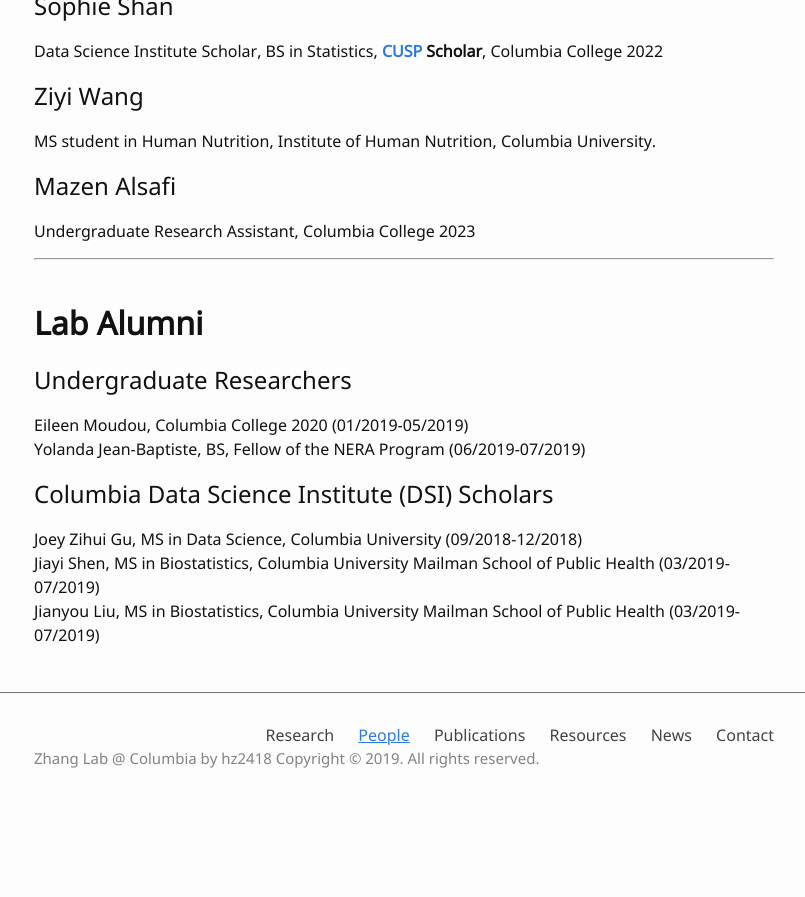
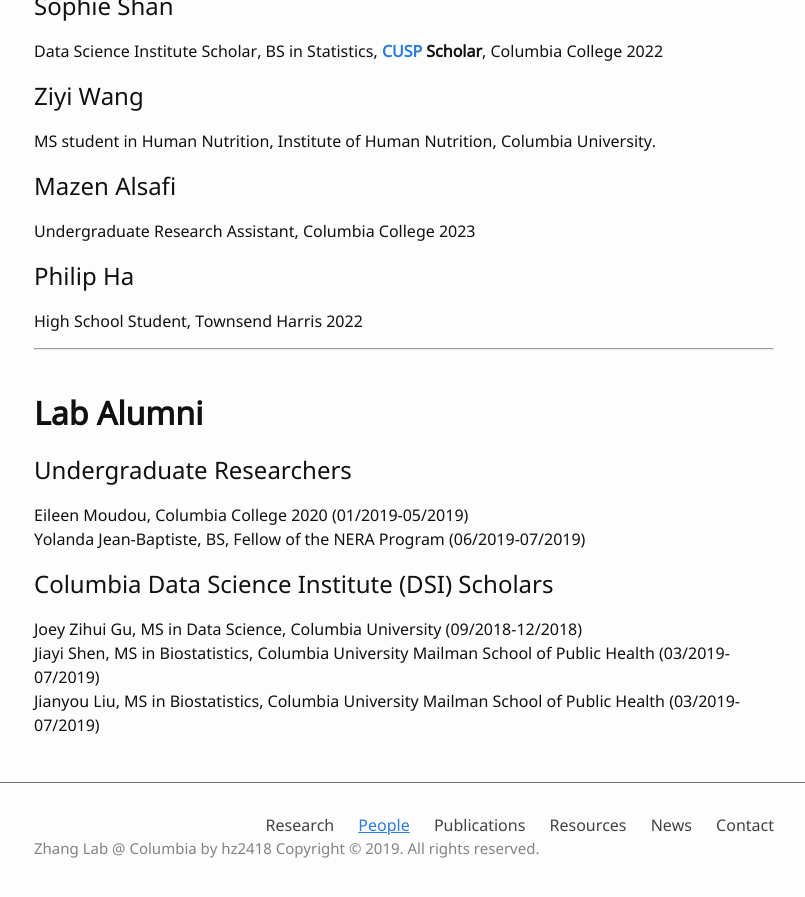
Before and after one commit to hanruizhang/zhanglab, a Jekyll site: the page built from 2_People.md, in a window 1280 px wide and 900 px high, scrolled down 3025 px. Shown: the top 897 px of the window, without its empty margins (236-1041 px from the left). Built offline with Jekyll 4.4.1, drawn with Linux system fonts in a browser that asks for light colours; comment, search, counter and statistics services are not loaded; before the commit the page ends 3840 px from its top, so only the background shows below that.

Commit message:
Update 2_People.md

```diff
--- a/2_People.md
+++ b/2_People.md
@@ -100,6 +100,9 @@
 ## Mazen Alsafi
 #### Undergraduate Research Assistant, Columbia College 2023
 
+## Philip Ha
+#### High School Student, Townsend Harris 2022
+
 ------
 &nbsp;
 
```
